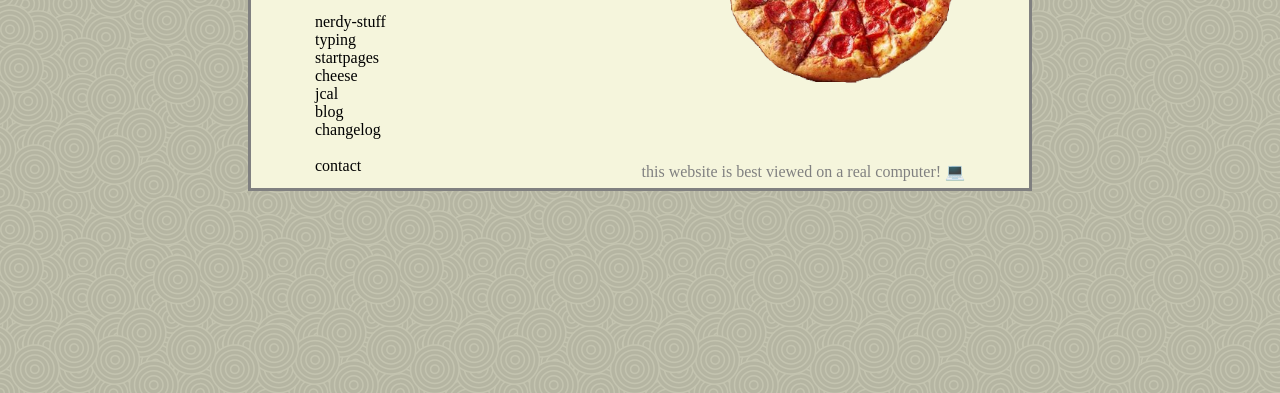
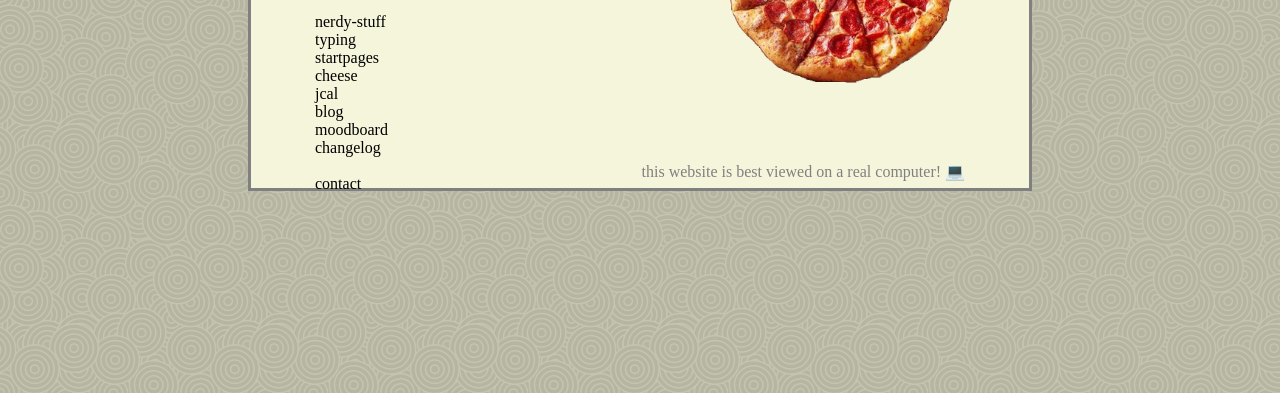
Before and after one commit to plainoldcheese/plainoldcheese.xyz, a plain HTML site: page index.html in a window 1280 px wide. Shown: the part 407-800 px from the top of the page. Drawn offline with Linux system fonts and the light colour scheme.

Commit message:
Update index.html

```diff
--- a/index.html
+++ b/index.html
@@ -23,6 +23,8 @@
 			<br>
 			<a href="./blog/index.html">blog</a>
 			<br>
+			<a href="./moodboard/index.html">moodboard</a>
+			<br>
 			<a href="changelog.html">changelog</a>
 			<br>
 			<a href="./cheese/index.html"></a>
```
